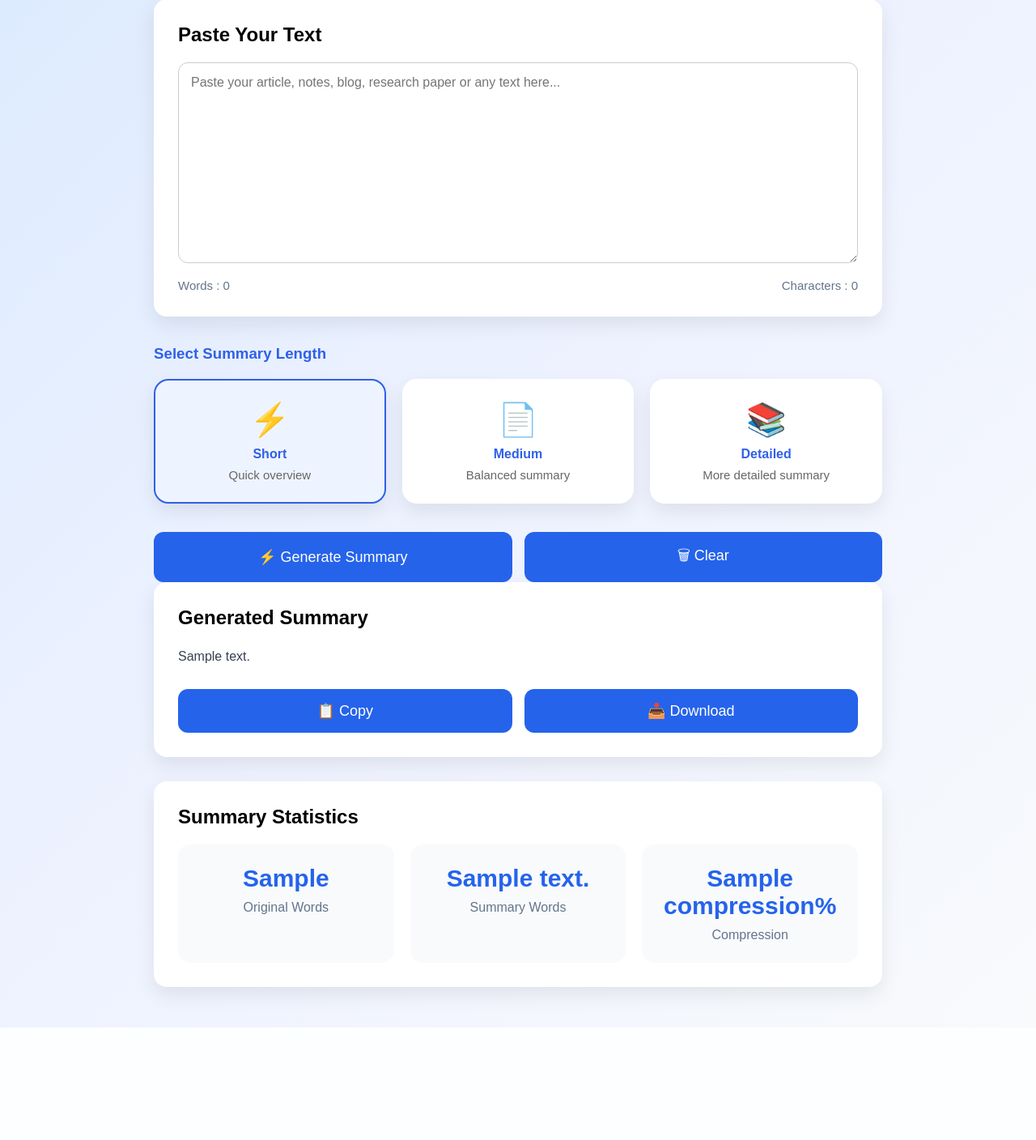
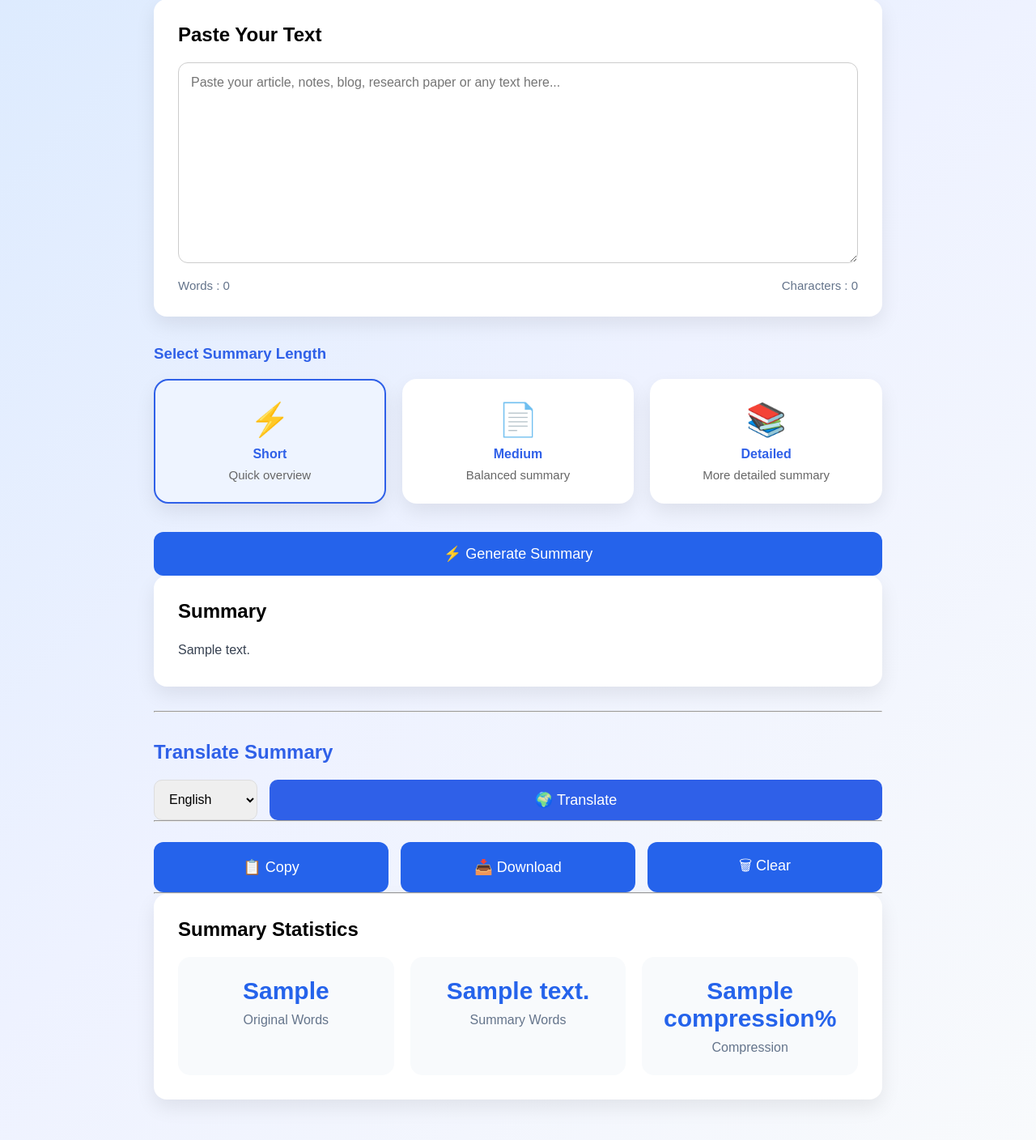
Before and after one commit to bekkambabi/Summarix, a Flask app: template templates/summarize.html in a window 1280 px wide. Shown: the part 156-1564 px from the top of the page at 81% size. Before the commit the page ends 1425 px from the top, so only its background shows below. Run offline with Flask 3, Linux system fonts and the light colour scheme; the template is opened without the code that fills it: most values are stand-ins (such as "Sample title", 1, 10 or a date in 2020).

Commit message:
Completed text summarizer module with translation support

```diff
--- a/app.py
+++ b/app.py
@@ -1,5 +1,6 @@
 from flask import Flask, render_template, request
 from transformers import pipeline
+from deep_translator import GoogleTranslator
 
 app = Flask(__name__)
 
@@ -8,6 +9,13 @@ summarizer = pipeline(
     model="facebook/bart-large-cnn"
 )
 
+# Temporary storage (we'll improve this later)
+latest_summary = ""
+original_words = 0
+summary_words = 0
+compression = 0
+
+
 # -----------------------
 # Home Page
 # -----------------------
@@ -15,20 +23,24 @@ summarizer = pipeline(
 def home():
     return render_template("home.html")
 
+
 @app.route("/choose")
 def choose():
     return render_template("choose.html")
 
+
 # -----------------------
-# Summarizer Page
+# Text Summarizer
 # -----------------------
 @app.route("/summarize", methods=["GET", "POST"])
 def summarize():
 
+    global latest_summary
+    global original_words
+    global summary_words
+    global compression
+
     summary = ""
-    original_words = 0
-    summary_words = 0
-    compression = 0
 
     if request.method == "POST":
 
@@ -59,6 +71,8 @@ def summarize():
 
         summary = result[0]["summary_text"]
 
+        latest_summary = summary
+
         summary_words = len(summary.split())
 
         compression = round(
@@ -75,7 +89,50 @@ def summarize():
     )
 
 
+# -----------------------
+# Translation
+# -----------------------
+@app.route("/translate", methods=["POST"])
+def translate():
 
+    global latest_summary
+    global original_words
+    global summary_words
+    global compression
+
+    language = request.form.get("language")
+
+    language_map = {
+        "English": "en",
+        "Telugu": "te",
+        "Hindi": "hi",
+        "Tamil": "ta",
+        "Kannada": "kn",
+        "Malayalam": "ml"
+    }
+
+    if language == "English":
+        translated_summary = latest_summary
+
+    else:
+
+        translated_summary = GoogleTranslator(
+            source="auto",
+            target=language_map[language]
+        ).translate(latest_summary)
+
+    return render_template(
+        "summarize.html",
+        summary=translated_summary,
+        original_words=original_words,
+        summary_words=len(translated_summary.split()),
+        compression=compression
+    )
+
+
+# -----------------------
+# Future Pages
+# -----------------------
 @app.route("/pdf")
 def pdf():
     return "<h1>PDF Summarizer Coming Soon</h1>"
@@ -95,5 +152,6 @@ def youtube():
 def audio():
     return "<h1>Audio Summarizer Coming Soon</h1>"
 
+
 if __name__ == "__main__":
     app.run(debug=True)
--- a/static/css/dashboard.css
+++ b/static/css/dashboard.css
@@ -355,3 +355,62 @@ button:hover{
     }
 
 }
+.translation-section{
+
+    margin-top:35px;
+
+}
+
+.translation-section h2{
+
+    color:#2f60e8;
+
+    margin-bottom:20px;
+
+}
+
+.translation-controls{
+
+    display:flex;
+
+    gap:15px;
+
+}
+
+.translation-controls select{
+
+    flex:1;
+
+    padding:14px;
+
+    border-radius:10px;
+
+    border:1px solid #ddd;
+
+    font-size:16px;
+
+}
+
+#translateBtn{
+
+    padding:14px 30px;
+
+    background:#2f60e8;
+
+    color:white;
+
+    border:none;
+
+    border-radius:10px;
+
+    cursor:pointer;
+
+    transition:.3s;
+
+}
+
+#translateBtn:hover{
+
+    background:#1d4fd8;
+
+}
--- a/static/js/dashboard.js
+++ b/static/js/dashboard.js
@@ -1,23 +1,27 @@
 const form = document.getElementById("summaryForm");
 const loading = document.getElementById("loading");
 
-if(form){
+// ================= Loading =================
 
-    form.addEventListener("submit",function(){
+if (form) {
 
-        loading.style.display="block";
+    form.addEventListener("submit", function () {
+
+        loading.style.display = "block";
 
     });
 
 }
 
-const copyBtn=document.getElementById("copyBtn");
+// ================= Copy =================
 
-if(copyBtn){
+const copyBtn = document.getElementById("copyBtn");
 
-    copyBtn.addEventListener("click",function(){
+if (copyBtn) {
 
-        const text=document.getElementById("summaryText").innerText;
+    copyBtn.addEventListener("click", function () {
+
+        const text = document.getElementById("summaryText").innerText;
 
         navigator.clipboard.writeText(text);
 
@@ -27,56 +31,68 @@ if(copyBtn){
 
 }
 
-const downloadBtn=document.getElementById("downloadBtn");
+// ================= Download =================
 
-if(downloadBtn){
+const downloadBtn = document.getElementById("downloadBtn");
 
-    downloadBtn.addEventListener("click",function(){
+if (downloadBtn) {
 
-        const text=document.getElementById("summaryText").innerText;
+    downloadBtn.addEventListener("click", function () {
 
-        const blob=new Blob([text],{type:"text/plain"});
+        const text = document.getElementById("summaryText").innerText;
 
-        const link=document.createElement("a");
+        const blob = new Blob([text], {
+            type: "text/plain"
+        });
 
-        link.href=URL.createObjectURL(blob);
+        const link = document.createElement("a");
 
-        link.download="summary.txt";
+        link.href = URL.createObjectURL(blob);
+
+        link.download = "summary.txt";
 
         link.click();
 
     });
 
-const textInput=document.getElementById("textInput");
+}
 
-const wordCount=document.getElementById("wordCount");
+// ================= Word Counter =================
 
-const charCount=document.getElementById("charCount");
+const textInput = document.getElementById("textInput");
 
-textInput.addEventListener("input",()=>{
+const wordCount = document.getElementById("wordCount");
 
-    const text=textInput.value.trim();
+const charCount = document.getElementById("charCount");
 
-    const words=text===""
-        ?0
-        :text.split(/\s+/).length;
+if (textInput) {
 
-    wordCount.innerHTML="Words : "+words;
+    textInput.addEventListener("input", () => {
 
-    charCount.innerHTML="Characters : "+text.length;
+        const text = textInput.value.trim();
 
-});
+        const words = text === ""
+            ? 0
+            : text.split(/\s+/).length;
 
-const clearBtn=document.getElementById("clearBtn");
+        wordCount.innerHTML = "Words : " + words;
 
-clearBtn.addEventListener("click",()=>{
+        charCount.innerHTML = "Characters : " + text.length;
 
-    textInput.value="";
-
-    wordCount.innerHTML="Words : 0";
-
-    charCount.innerHTML="Characters : 0";
-
-});
+    });
 
 }
+
+// ================= Clear =================
+
+const clearBtn = document.getElementById("clearSummaryBtn");
+
+if (clearBtn) {
+
+    clearBtn.addEventListener("click", () => {
+
+        window.location.href = "/summarize";
+
+    });
+
+}
--- a/templates/summarize.html
+++ b/templates/summarize.html
@@ -18,9 +18,11 @@
         Summarize your content quickly and efficiently.
     </p>
 
+    <!-- ================= SUMMARY FORM ================= -->
+
     <form method="POST" id="summaryForm">
 
-        <!-- ================= Text Input ================= -->
+        <!-- Text Input -->
 
         <div class="card">
 
@@ -57,7 +59,8 @@
 
                 <label class="length-card">
 
-            <input type="radio"
+                    <input
+                        type="radio"
                         name="length"
                         value="short"
                         checked>
@@ -72,7 +75,8 @@
 
                 <label class="length-card">
 
-            <input type="radio"
+                    <input
+                        type="radio"
                         name="length"
                         value="medium">
 
@@ -86,7 +90,8 @@
 
                 <label class="length-card">
 
-            <input type="radio"
+                    <input
+                        type="radio"
                         name="length"
                         value="long">
 
@@ -102,27 +107,25 @@
 
         </div>
 
-        <!-- ================= Buttons ================= -->
+        <!-- Buttons -->
 
         <div class="button-group">
 
             <button type="submit" id="generateBtn">
+
                 ⚡ Generate Summary
-            </button>
 
-            <button type="button" id="clearBtn">
-                🗑 Clear
             </button>
 
         </div>
 
-        <!-- ================= Loading ================= -->
+        <!-- Loading -->
 
         <div id="loading" class="loading">
 
             <div class="spinner"></div>
 
-            <p>Generating summary...</p>
+            <p>Generating Summary...</p>
 
         </div>
 
@@ -130,31 +133,84 @@
 
     {% if summary %}
 
-    <!-- ================= Summary ================= -->
+    <!-- ================= SUMMARY ================= -->
 
     <div class="card">
 
-        <h2>Generated Summary</h2>
+        <h2>Summary</h2>
 
         <div id="summaryText" class="summary-text">
+
             {{ summary }}
+
         </div>
 
-        <div class="action-buttons">
+    </div>
 
-            <button type="button" id="copyBtn">
-                📋 Copy
-            </button>
+    <hr class="section-divider">
 
-            <button type="button" id="downloadBtn">
-                📥 Download
+    <!-- ================= TRANSLATION FORM ================= -->
+
+    <form action="/translate" method="POST">
+
+        <div class="translation-section">
+
+            <h2>Translate Summary</h2>
+
+            <div class="translation-controls">
+
+                <select name="language">
+
+                    <option value="English">English</option>
+                    <option value="Telugu">Telugu</option>
+                    <option value="Hindi">Hindi</option>
+                    <option value="Tamil">Tamil</option>
+                    <option value="Kannada">Kannada</option>
+                    <option value="Malayalam">Malayalam</option>
+
+                </select>
+
+                <button type="submit" id="translateBtn">
+
+                    🌍 Translate
+
                 </button>
 
             </div>
 
         </div>
 
-    <!-- ================= Statistics ================= -->
+    </form>
+
+    <hr class="section-divider">
+
+    <!-- ================= ACTION BUTTONS ================= -->
+
+    <div class="action-buttons">
+
+        <button type="button" id="copyBtn">
+
+            📋 Copy
+
+        </button>
+
+        <button type="button" id="downloadBtn">
+
+            📥 Download
+
+        </button>
+
+        <button type="button" id="clearSummaryBtn">
+
+            🗑 Clear
+
+        </button>
+
+    </div>
+
+    <hr class="section-divider">
+
+    <!-- ================= STATISTICS ================= -->
 
     <div class="card">
 
```
Lines whose indentation alone changed are shown as unchanged.
